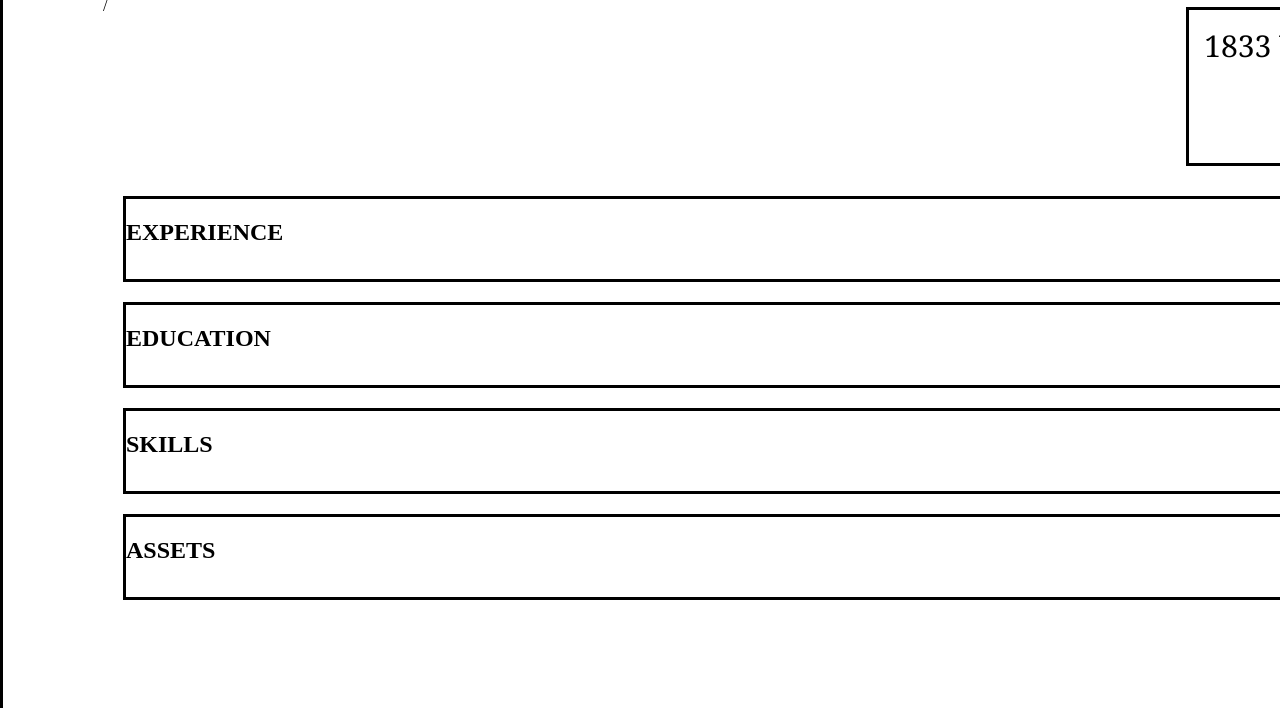
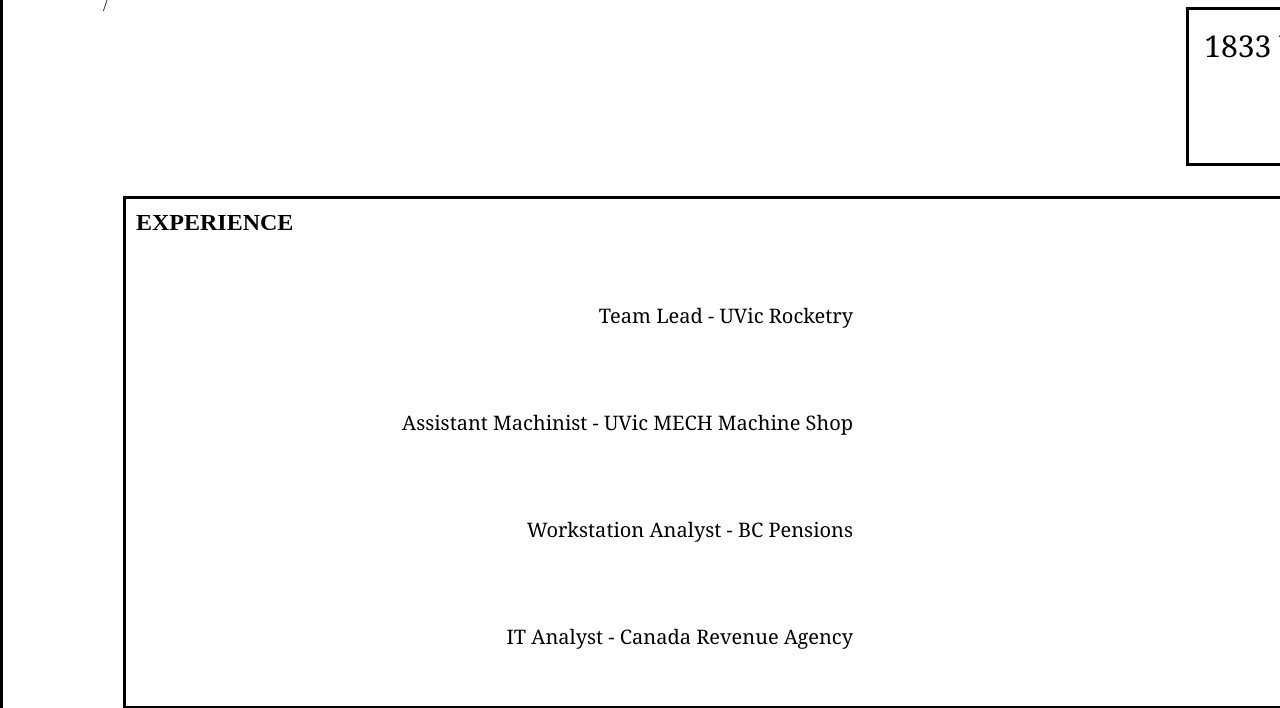
Before and after one commit to malakivandas/HTML-Resume, a plain HTML site: page index.html in a window 1280 px wide. Shown: the part 244-952 px from the top of the page. Drawn offline with Linux system fonts and the light colour scheme.

Commit message:
Working on EXPERIENCE section

```diff
--- a/css/style.css
+++ b/css/style.css
@@ -1,3 +1,5 @@
+/* Standard */
+
 body{
 	border:3px solid black;
 	margin:auto;
@@ -18,14 +20,17 @@ h1{
 }
 
 h2{
+	margin:10px;
+	padding: 0;
+}
 
-}
+/* Clear */
 
 .clr{
 	clear:both;
 }
 
-/* Contact Info Block*/
+/* Contact Info Block */
 
 #contactInfo{
 	float:right;
@@ -44,9 +49,29 @@ h2{
 	font-size: 30px;
 }
 
+/* SECTIONS */
+
 .section{
 	border: 3px solid black;
 	min-height: 80px;
 	margin: 20px;
+}
 
+/* EXPERIENCE */
+
+#jobs{
+	float:left;
+	width:50%;
 }
+
+#jobs ul{
+	list-style: none;
+	margin-right:100px;
+}
+
+#jobs li{
+	font-family: Cambria;
+	font-size: 20px;
+	text-align: right;
+	padding:40px 0px;
+}
--- a/index.html
+++ b/index.html
@@ -20,7 +20,15 @@
 	<!--EXPERIENCE-->
 	<div class="section">
 		<h2>EXPERIENCE</h2>
-
+		<div id="jobs">
+			<ul>
+				<li>Team Lead - UVic Rocketry</li>
+				<li>Assistant Machinist - UVic MECH Machine Shop</li>
+				<li>Workstation Analyst - BC Pensions</li>
+				<li>IT Analyst - Canada Revenue Agency</li>
+			</ul>
+		</div>
+		<div class="clr"></div>
 	</div>
 	<!--EDUCATION-->
 	<div class="section">
```
